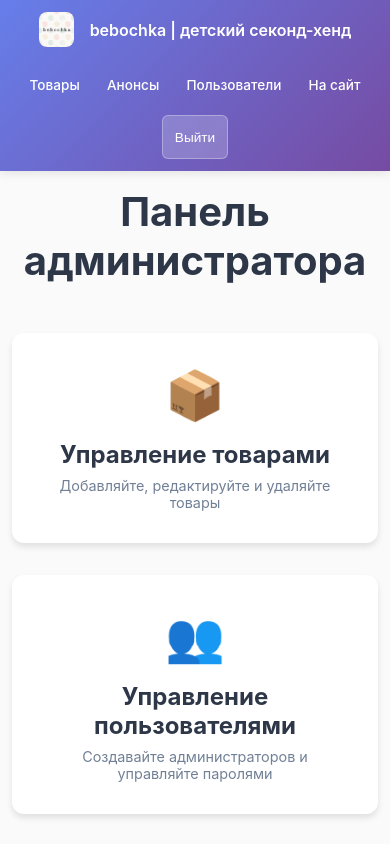
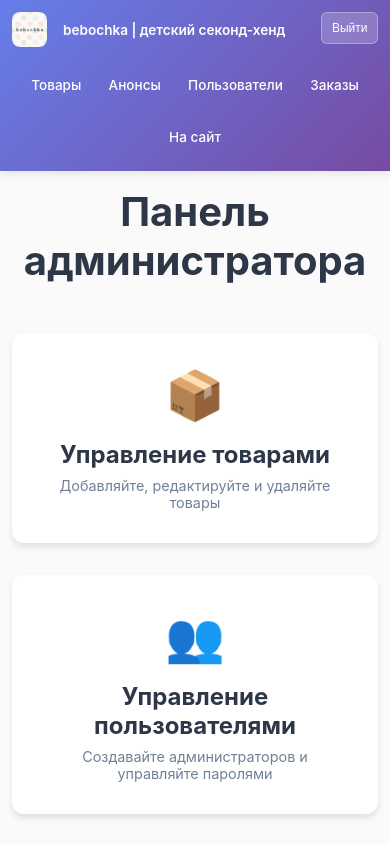
Before and after one commit to BlackSmileTeam/bebochka.react, a React (Vite) app: page /admin in a window 390 px wide. Shown: the top 844 px of the page. Built offline with nearby package versions, Linux system fonts and the light colour scheme; no server answers; sample sign-in values are in the browser's storage.

Commit message:
Кнопка Выйти перенесена в правый верхний угол на мобильных устройствах для уменьшения акцента

```diff
--- a/src/components/Layout.css
+++ b/src/components/Layout.css
@@ -20,11 +20,17 @@
   padding: 0 1.5rem;
 }
 
-.header .container {
+.header-top {
   display: flex;
   justify-content: space-between;
   align-items: center;
-  flex-wrap: wrap;
+  width: 100%;
+  gap: 1rem;
+}
+
+.header .container {
+  display: flex;
+  flex-direction: column;
   gap: 1rem;
 }
 
@@ -132,10 +138,19 @@
   cursor: pointer;
   font-size: 0.9rem;
   transition: background-color 0.2s;
+  white-space: nowrap;
 }
 
 .logout-btn:hover {
   background-color: rgba(255, 255, 255, 0.3);
+}
+
+.logout-btn-mobile {
+  display: none;
+}
+
+.logout-btn-desktop {
+  display: inline-block;
 }
 
 @media (max-width: 768px) {
@@ -144,12 +159,17 @@
   }
 
   .header .container {
-    flex-direction: column;
     padding: 0 1rem;
+  }
+
+  .header-top {
+    flex-wrap: wrap;
   }
 
   .logo {
     font-size: 1rem;
+    flex: 1;
+    min-width: 0;
   }
 
   .logo-img {
@@ -159,6 +179,19 @@
 
   .logo-text {
     font-size: 1rem;
+  }
+
+  .logout-btn-mobile {
+    display: inline-block;
+    padding: 0.4rem 0.75rem;
+    font-size: 0.8rem;
+    min-height: 36px;
+    align-self: flex-start;
+    margin-left: auto;
+  }
+
+  .logout-btn-desktop {
+    display: none;
   }
 
   .nav {
@@ -181,12 +214,6 @@
     min-height: 44px;
   }
 
-  .logout-btn {
-    padding: 0.5rem 0.75rem;
-    font-size: 0.85rem;
-    min-height: 44px;
-  }
-
   .main {
     padding: 1.5rem 0;
   }
@@ -205,13 +232,29 @@
     padding: 0 0.75rem;
   }
 
+  .header-top {
+    gap: 0.5rem;
+  }
+
   .logo {
     font-size: 0.9rem;
+    flex: 1;
+    min-width: 0;
   }
 
   .logo-img {
     width: 35px;
     height: 35px;
+  }
+
+  .logo-text {
+    font-size: 0.85rem;
+  }
+
+  .logout-btn-mobile {
+    padding: 0.35rem 0.6rem;
+    font-size: 0.75rem;
+    min-height: 32px;
   }
 
   .nav {
--- a/src/components/Layout.jsx
+++ b/src/components/Layout.jsx
@@ -21,10 +21,25 @@ function Layout() {
     <div className="layout">
       <header className="header">
         <div className="container">
-          <Link to="/" className="logo">
-            <img src="/logo.jpg" alt="bebochka" className="logo-img" />
-            <span className="logo-text">bebochka | детский секонд-хенд</span>
-          </Link>
+          <div className="header-top">
+            <Link to="/" className="logo">
+              <img src="/logo.jpg" alt="bebochka" className="logo-img" />
+              <span className="logo-text">bebochka | детский секонд-хенд</span>
+            </Link>
+            {isAdmin && (
+              <button
+                className="logout-btn logout-btn-mobile"
+                onClick={() => {
+                  localStorage.removeItem('authToken')
+                  localStorage.removeItem('user')
+                  window.location.href = '/'
+                }}
+                title="Выйти"
+              >
+                Выйти
+              </button>
+            )}
+          </div>
           <nav className="nav">
             {!isAdmin && (
               <>
@@ -64,11 +79,17 @@ function Layout() {
                 >
                   Пользователи
                 </Link>
+                <Link
+                  to="/admin/orders"
+                  className={location.pathname === '/admin/orders' ? 'active' : ''}
+                >
+                  Заказы
+                </Link>
                 <Link to="/" className="back-link">
                   На сайт
                 </Link>
                 <button
-                  className="logout-btn"
+                  className="logout-btn logout-btn-desktop"
                   onClick={() => {
                     localStorage.removeItem('authToken')
                     localStorage.removeItem('user')
```
